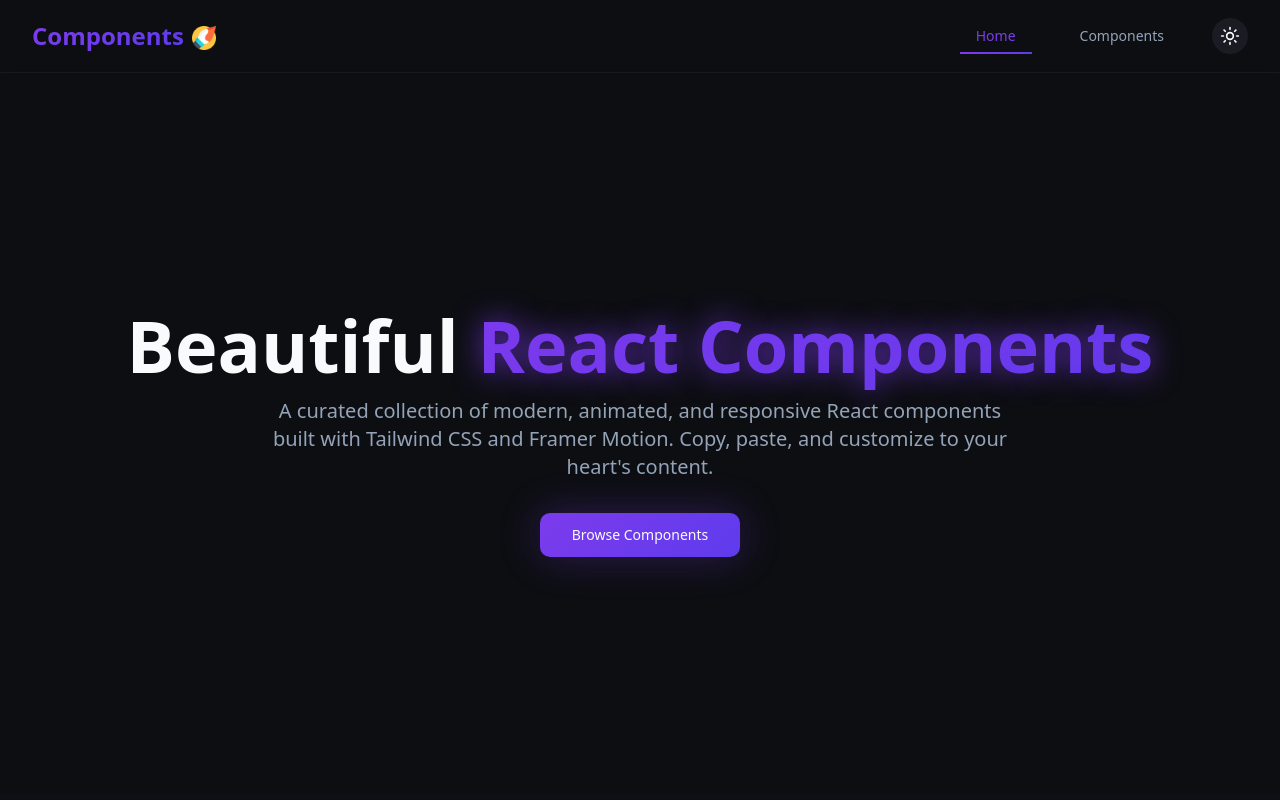
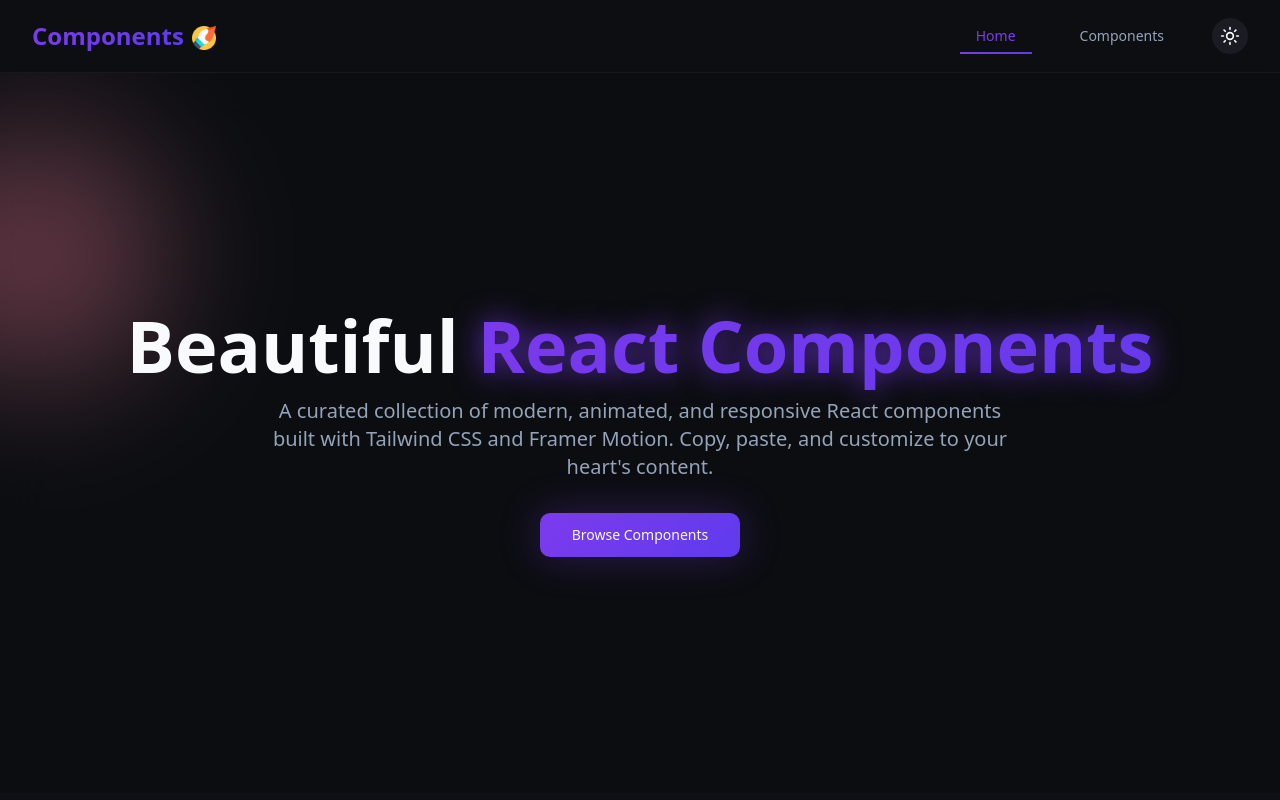
Before and after one commit to Hard-Patel/Spartan-UI, a React (Vite) app: page / in a window 1280 px wide. Shown: the top 800 px of the page. Built offline with nearby package versions, Linux system fonts and the light colour scheme.

Commit message:
adding the animation for hero section and glas effect

```diff
--- a/src/components/sections/Hero.tsx
+++ b/src/components/sections/Hero.tsx
@@ -1,11 +1,32 @@
 import { motion } from "motion/react";
 import { Link } from "react-router-dom";
 import { Button } from "../ui/button";
+import { useState } from "react";
 
 const HeroSection = () => {
+  const [mousePos, setMousePos] = useState({ x: 0, y: 0 });
+
   return (
-    <section className="relative flex items-center overflow-hidden h-[90vh]">
-      <div className="max-w-7xl mx-auto px-6 py-24">
+    <section
+      className="relative flex items-center overflow-hidden h-[90vh] bg-background"
+      onMouseMove={(e) => setMousePos({ x: e.clientX, y: e.clientY - 72 })}
+    >
+      {/* Gradient ball following cursor */}
+      <motion.div
+        className="absolute w-64 h-64 rounded-full opacity-50 pointer-events-none blur-3xl"
+        style={{
+          background:
+            "radial-gradient(circle at center, #ff7eb3, #ff758c, #7afcff)",
+        }}
+        animate={{ x: mousePos.x - 128, y: mousePos.y - 256 }}
+        transition={{ type: "spring", stiffness: 20, damping: 100 }}
+      />
+
+      {/* Glass morph overlay */}
+      <div className="absolute inset-0 backdrop-blur-xl bg-background/30 z-0" />
+
+      {/* Hero content */}
+      <div className="relative z-10 max-w-7xl mx-auto px-6 py-24">
         <div className="text-center space-y-8">
           <motion.div
             initial={{ opacity: 0, y: 30 }}
```
